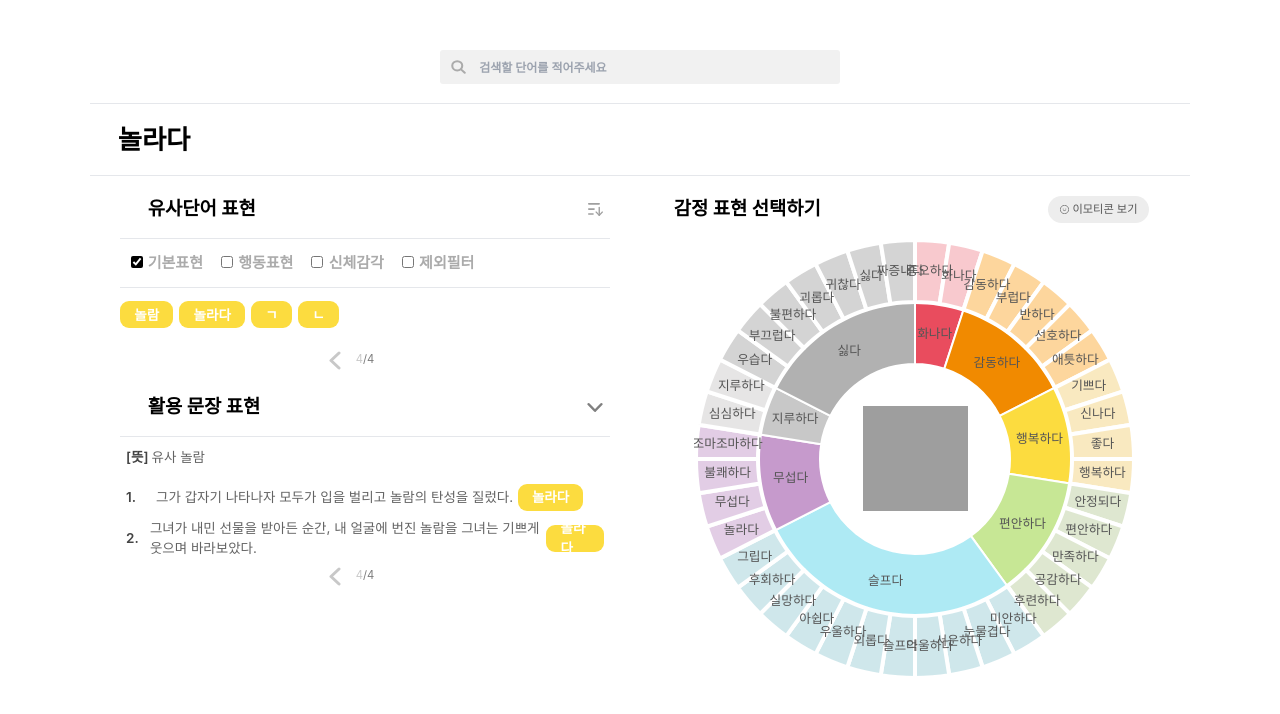
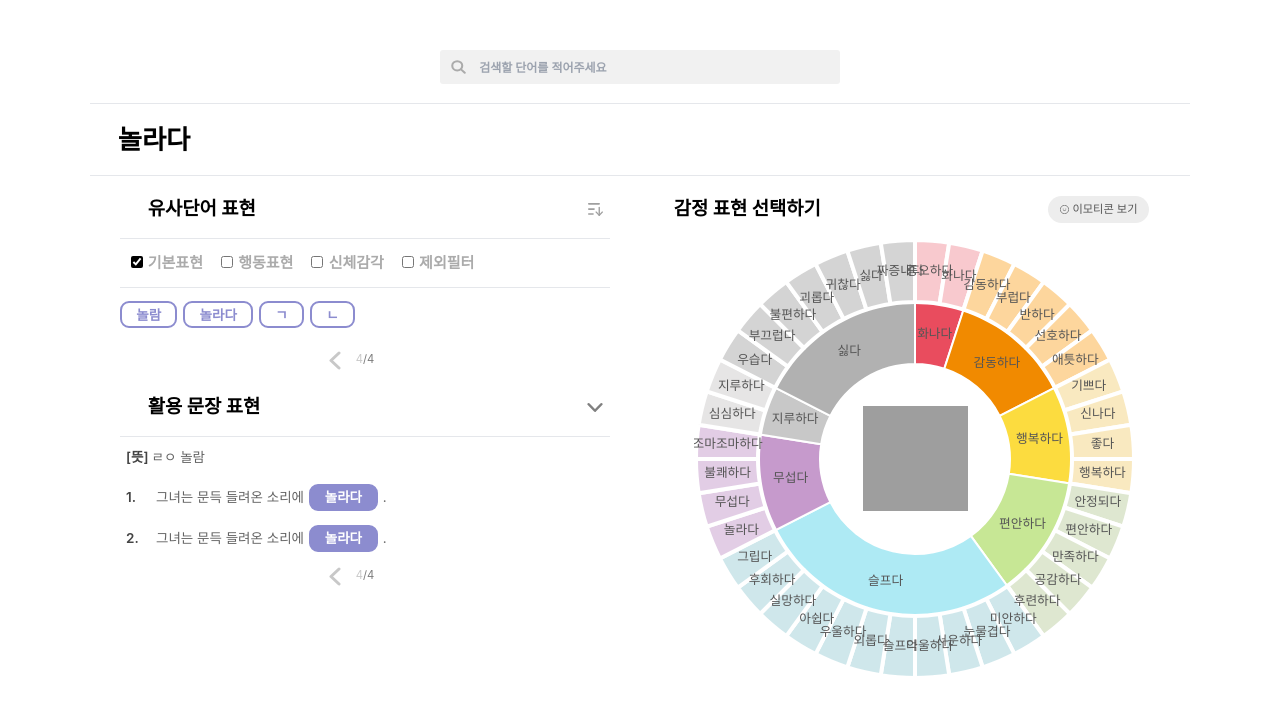
Before and after one commit to jun3047/word_dic, a React (Create React App) app in the folder word-dic-web/: page / in a window 1280 px wide. Shown: the top 714 px of the page. Built offline with nearby package versions, Linux system fonts and the light colour scheme; grey boxes are pictures that could not be loaded.

Commit message:
fix: state error & hover style

```diff
--- a/word-dic-web/src/App.jsx
+++ b/word-dic-web/src/App.jsx
@@ -18,8 +18,17 @@ const App = () => {
   const [wordData, setWordData] = useState(initWordData);
   const [searchWord, setSearchWord] = useState('');
   const [relatedWords, setRelatedWords] = useState([]);
+  const [유사표현List, set유사표현List] = useState([]);
+
+  const [onPopup, setOnPopup] = useState(false);
+
+  const [nowAlign, setNowAlign] = useState('대중성');
+  const [nowFilterList, setNowFilterList] = useState(['기본표현']);
 
   useEffect(()=>{
+
+    const _유사표현List = get유사단어List(word)
+    set유사표현List(_유사표현List);
 
     const _wordData = getWordData(word)
     setWordData(_wordData)
@@ -39,11 +48,6 @@ const App = () => {
     // 해당 단어가 포함된 단어들을 가져오는 코드 작성해야 함
     return ['행복하다', '싫다' ]
   }
-
-  const [onPopup, setOnPopup] = useState(false);
-
-  const [nowAlign, setNowAlign] = useState('대중성');
-  const [nowFilterList, setNowFilterList] = useState(['기본표현']);
 
   const modifyFilterList = (text) => {
     nowFilterList.includes(text) ?
@@ -73,7 +77,8 @@ const App = () => {
       <div className='flex w-full'>
         <div className='flex flex-col w-1/2 h-full'>
             <유사단어표현
-              유사표현List={get유사단어List(word)}
+              유사표현List={유사표현List}
+              word={word}
               nowAlign={nowAlign}
               setNowAlign={setNowAlign}
               onPopup={onPopup}
@@ -82,6 +87,7 @@ const App = () => {
               modifyFilterList={modifyFilterList}
             />
             <활용표현문장
+              소속={wordData['소속']}
               on활용표현={on활용표현}
               setOn활용표현={()=>setOn활용표현(!on활용표현)}
               mean={wordData['뜻']}
--- a/word-dic-web/src/components/PagiNation.jsx
+++ b/word-dic-web/src/components/PagiNation.jsx
@@ -4,8 +4,6 @@ const PagiNation = ({lastNum, nowPageNum, setNowPageNum}) => {
 
     const isFirst = nowPageNum === 1;
     const isLast = nowPageNum === lastNum;
-
-    console.log(isFirst, isLast)
 
     return (
         <nav className="flex gap-20r my-12r">
--- a/word-dic-web/src/components/WordBox.jsx
+++ b/word-dic-web/src/components/WordBox.jsx
@@ -1,21 +1,73 @@
-const WordBox = ({word, color}) => {
+const WordBox = ({word, 소속, active}) => {
 
-    let colorClass;
-    switch(color) {
-      case 'yellow':
-        colorClass = `bg-yellow-main-color`;
+    let bgColorClass;
+    let borderColorClass;
+    let textColorClass;
+    let hoverBgColorClass;
+
+    switch(소속) {
+      case '화나다':
+        borderColorClass = `border-red-main-color`
+        bgColorClass = `bg-red-main-color`
+        hoverBgColorClass = `hover:bg-red-main-color`
+        textColorClass = `text-red-main-color`
         break;
-      case 'blue':
-        colorClass = `bg-blue-main-color`;
-        break;
-      // 다른 색상에 대한 case 추가해야함
+      case '감동하다':
+        borderColorClass = `border-orange-main-color`
+        bgColorClass = `bg-orange-main-color`
+        hoverBgColorClass = `hover:bg-orange-main-color`
+        textColorClass = `text-orange-main-color`
+      break;
+      case '행복하다':
+        borderColorClass = `border-yellow-main-color`
+        bgColorClass = `bg-yellow-main-color`
+        hoverBgColorClass = `hover:bg-yellow-main-color`
+        textColorClass = `text-yellow-main-color`
+      break;
+      case '편안하다':
+        borderColorClass = `border-green-main-color`
+        bgColorClass = `bg-green-main-color`
+        hoverBgColorClass = `hover:bg-green-main-color`
+        textColorClass = `text-green-main-color`
+      break;
+      case '슬프다':
+        borderColorClass = `border-blue-main-color`
+        bgColorClass = `bg-blue-main-color`
+        hoverBgColorClass = `hover:bg-blue-main-color`
+        textColorClass = `text-blue-main-color`
+      break;
+      case '무섭다':
+        borderColorClass = `border-purple-main-color`
+        bgColorClass = `bg-purple-main-color`
+        hoverBgColorClass = `hover:bg-purple-main-color`
+        textColorClass = `text-purple-main-color`
+      break;
+      case '지루하다':
+        borderColorClass = `border-grey-main-color`
+        bgColorClass = `bg-grey-main-color`
+        hoverBgColorClass = `hover:bg-grey-main-color`
+        textColorClass = `text-grey-main-color`
+      break;
+      case '싫다':
+        borderColorClass = `border-grey-main-color`
+        bgColorClass = `bg-grey-main-color`
+        hoverBgColorClass = `hover:bg-grey-main-color`
+        textColorClass = `text-grey-main-color`
+      break;
+
       default:
-        colorClass = ``;
+        borderColorClass = ``
+        bgColorClass = ``
+        textColorClass = ``
+        hoverBgColorClass = ``
     }
 
+    textColorClass = active ? "text-white" : textColorClass;
+    bgColorClass = active ? bgColorClass : `bg-white ${hoverBgColorClass}`;
+
     return (
-        <div class={`rounded-xl inline-flex items-center justify-center h-36r px-19r py-7r ${colorClass}`}>
-            <p className={`body-text font-bold text-white`}>{word}</p>
+        <div class={`${borderColorClass} ${bgColorClass} border-2 rounded-xl inline-flex items-center justify-center h-36r px-19r py-7r group`}>
+            <p className={`${textColorClass} body-text font-bold group-hover:text-white`}>{word}</p>
         </div>
     )
 }
--- a/word-dic-web/src/components/유사단어표현.jsx
+++ b/word-dic-web/src/components/유사단어표현.jsx
@@ -11,7 +11,7 @@ const 유사단어표현 = (
         modifyFilterList,
         nowAlign,
         setNowAlign,
-        유사표현List
+        유사표현List,
     }) => {
 
     const sortKoreanWordsList = (words) => {
@@ -38,8 +38,9 @@ const 유사단어표현 = (
     const [_유사표현List, _set유사표현List] = useState(sorted유사표현(nowAlign, nowFilterList, 유사표현List))
 
     useEffect(()=>{
-        _set유사표현List(sorted유사표현(nowAlign, nowFilterList, 유사표현List))
-    },[nowAlign, nowFilterList])
+        const _sorted유사표현 = sorted유사표현(nowAlign, nowFilterList, 유사표현List)
+        _set유사표현List(_sorted유사표현)
+    },[nowAlign, nowFilterList, 유사표현List])
 
     return (
         <main className="flex flex-col items-center justify-center w-full h-full px-40r">
@@ -66,7 +67,7 @@ const 유사단어표현 = (
             <section className="flex flex-wrap w-full my-18r mx-48r gap-8r">
                 {
                     _유사표현List.map((word, i) =>
-                        <WordBox key={i} word={word.text} color={'yellow'} />
+                        <WordBox active={false} key={i} word={word.text} 소속={word['소속']} />
                     )
                 }
             </section>
--- a/word-dic-web/src/components/활용표현문장.jsx
+++ b/word-dic-web/src/components/활용표현문장.jsx
@@ -11,6 +11,7 @@ const 활용표현문장 = (
         setNowPageNum,
         on활용표현,
         setOn활용표현,
+        소속
     }) => {
 
 
@@ -41,7 +42,7 @@ const 활용표현문장 = (
                                     <span className="font-semibold text-[#434343] w-40r">{i+1}.</span>
                                     <p className="flex items-center gap-6r">
                                     {text[0]}
-                                    <WordBox word={word} color={'yellow'} />
+                                    <WordBox active={true} word={word} 소속={소속} />
                                     {text[1]}
                                     </p>
                                 </p>
--- a/word-dic-web/src/data/기본표현.json
+++ b/word-dic-web/src/data/기본표현.json
@@ -8,7 +8,8 @@
             "type": "기본표현",
             "뜻": "ㄹㅇ 놀람",
             "예문": [
-                "그녀는 문득 들려온 소리에 놀람을 감추지 못하며 뒤돌아보았다."
+                "그녀는 문득 들려온 소리에 놀라다.",
+                "그녀는 문득 들려온 소리에 놀라다."
             ]
         },
         {
@@ -19,7 +20,7 @@
             "type": "기본표현",
             "뜻": "ㄹㅇ 놀람",
             "예문": [
-                "그녀는 문득 들려온 소리에 놀람을 감추지 못하며 뒤돌아보았다."
+                "그녀는 놀라다. 문득 들려온 소리에."
             ]
         },
         {
@@ -37,12 +38,13 @@
             "text": "놀람",
             "대중성": 323,
             "강도": 543,
+            "소속": "무섭다",
             "type": "기본표현",
             "뜻": "유사 놀람",
             "예문": [
-                "그가 갑자기 나타나자 모두가 입을 벌리고 놀람의 탄성을 질렀다.",
-                "그녀가 내민 선물을 받아든 순간, 내 얼굴에 번진 놀람을 그녀는 기쁘게 웃으며 바라보았다.",
-                "순간적으로 일어난 사고에, 주변 사람들의 놀람과 공포가 얼굴에 그대로 드러났다."
+                "그가 갑자기 나타나자 놀라다 입을 벌리고 놀람의 탄성을 질렀다.",
+                "그녀가 내민 선물을 놀라다 웃으며 바라보았다.",
+                "순간적으로 일어난 사고에, 놀람 사람들의 놀람과 공포가 얼굴에 그대로 드러났다."
             ]
         }
     ],
@@ -55,27 +57,28 @@
             "type": "기본표현",
             "뜻": "식이랑 겁이랑 춤춘다.",
             "예문": [
-                "그녀는 문득 들려온 소리에 놀람을 감추지 못하며 뒤돌아보았다.",
-                "숲 속 깊은 곳에서 갑작스레 나타난 그림자에 그는 숨을 죽이며 놀람으로 가득 찼다.",
-                "그의 눈빛이 변했을 때, 나는 그 안에 담긴 놀람과 혼란을 읽을 수 있었다.",
-                "조용했던 밤, 갑자기 울리는 전화 벨소리에 집 안 모두가 놀람으로 숨을 죽였다.",
-                "마치 오래된 비밀이 드러난 것처럼, 그녀의 눈에 비친 놀람은 말로 표현할 수 없는 것이었다.",
-                "손끝에 전해진 그의 차가운 온도에, 나는 놀람과 동시에 걱정이 앞섰다.",
-                "그가 갑자기 나타나자 모두가 입을 벌리고 놀람의 탄성을 질렀다.",
-                "그녀가 내민 선물을 받아든 순간, 내 얼굴에 번진 놀람을 그녀는 기쁘게 웃으며 바라보았다.",
-                "순간적으로 일어난 사고에, 주변 사람들의 놀람과 공포가 얼굴에 그대로 드러났다."
+                "그녀는 문득 들려온 소리에 화나다 감추지 못하며 뒤돌아",
+                "숲 속 깊은 곳에서 갑작스레 나타난 그림자에 그는 숨을 죽",
+                "그의 눈빛이 변했을 때, 나는 그 안에 담긴 놀람과 혼",
+                "조용했던 밤, 갑자기 울리는 전화 벨소리에 집 안 모",
+                "마치 오래된 비밀이 드러난 것처럼, 그녀의 눈에 ",
+                "손끝에 전해진 그의 차가운 온도에, 나는 놀람과 ",
+                "그가 갑자기 나타나자 모두가 입을 벌리고 놀람의 ",
+                "그녀가 내민 선물을 받아든 순간, 내 얼굴에 번진 놀람",
+                "순간적으로 일어난 사고에, 주변 사람들의 놀람과 공포."
             ]
         },
         {
             "text": "유사 분도",
             "대중성": 323,
             "강도": 543,
+            "소속": "화나다",
             "type": "기본표현",
             "뜻": "유사 분도 춤춘다.",
             "예문": [
-                "그가 갑자기 나타나자 모두가 입을 벌리고 놀람의 탄성을 질렀다.",
-                "그녀가 내민 선물을 받아든 순간, 내 얼굴에 번진 놀람을 그녀는 기쁘게 웃으며 바라보았다.",
-                "순간적으로 일어난 사고에, 주변 사람들의 놀람과 공포가 얼굴에 그대로 드러났다."
+                "그가 갑자기 유사 분도 모두가 입을 벌리고 놀람의 탄성을 질렀다.",
+                "그녀가 내민 선물을 유사 분도 기쁘게 웃으며 바라보았다.",
+                "순간적으로 일어난 사고에, 주변 얼굴에 그대로 드러났다."
             ]
         }
     ]
```
